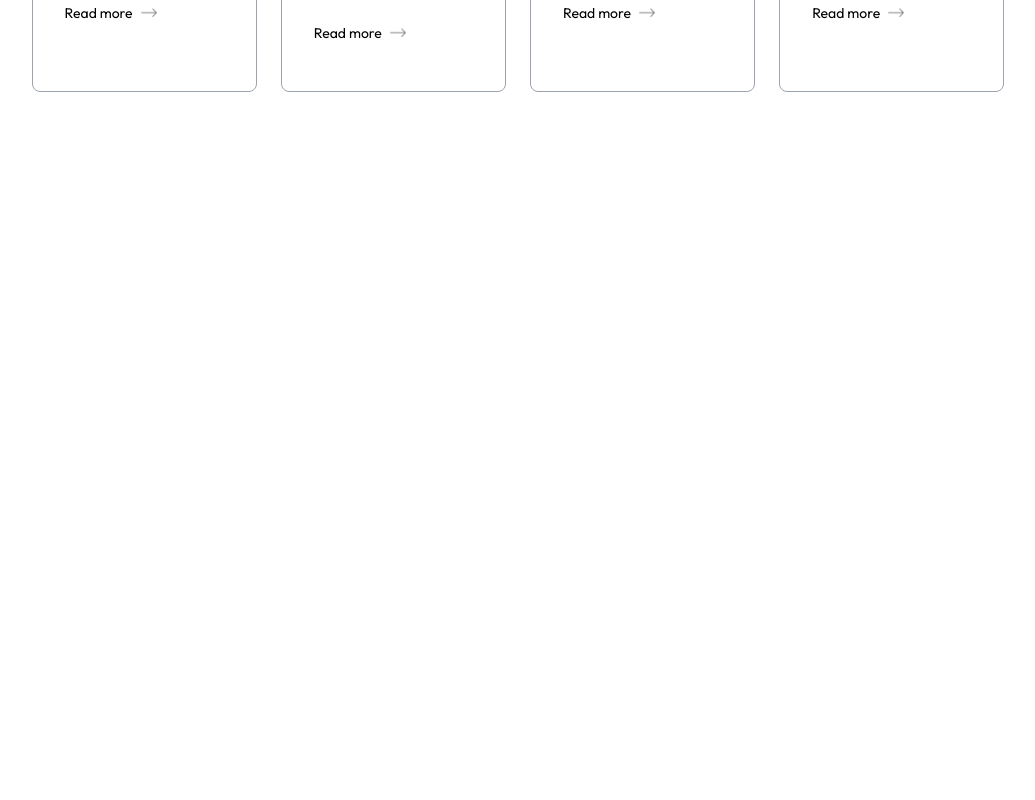
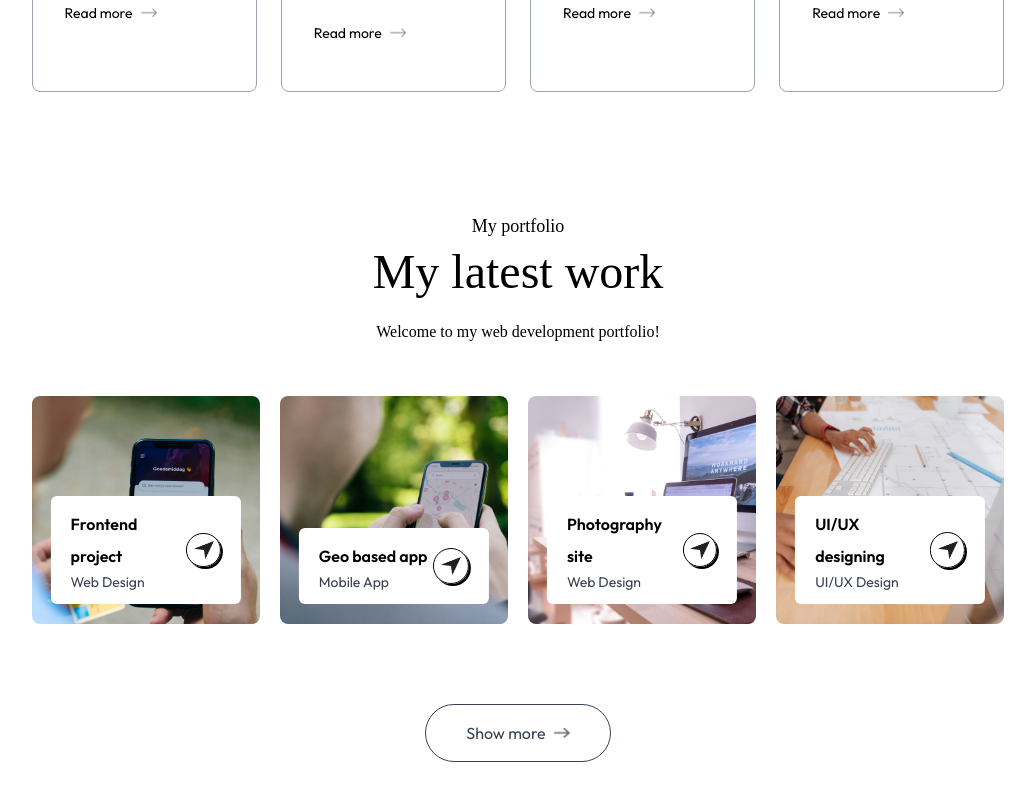
Before and after one commit to jhill426/portfolio, a Next.js app in the folder portfolio/: page / in a window 1280 px wide. Shown: the part 2059-2859 px from the top of the page, without its empty margins (122-1157 px from the left). Before the commit the page ends 2231 px from the top, so only its background shows below. Built offline with nearby package versions, Linux system fonts and the light colour scheme; a web font is replaced by a local one.

Commit message:
Add current work section

```diff
--- /dev/null
+++ b/portfolio/src/app/components/Work.tsx
@@ -0,0 +1,46 @@
+import React from "react";
+import { assets, workData } from "../assets/assets";
+import Image from "next/image";
+
+export default function Work() {
+  return (
+    <div id="work" className="w-full px-[12%] py-10 scroll-mt-20">
+      <h4 className="text-center mb-2 text-lg font-Ovo">My portfolio</h4>
+      <h2 className="text-center text-5xl font-Ovo">My latest work</h2>
+      <p className="text-center max-w-2xl mx-auto mt-5 mb-12 font-Ovo">
+        Welcome to my web development portfolio!
+      </p>
+
+      <div className="grid grid-cols-auto my-10 gap-5">
+        {workData.map((project, index) => (
+          <div
+            key={index}
+            className="aspect-square bg-no-repeat bg-cover bg-center rounded-lg relative cursor-pointer group"
+            style={{ backgroundImage: `url(${project.bgImage})` }}
+          >
+            <div className="bg-white w-10/12 rounded-md absolute bottom-5 left-1/2 -translate-x-1/2 py-3 px-5 flex items-center justify-between duration-500 group-hover:bottom-7">
+              <div>
+                <h2 className="font-semibold">{project.title}</h2>
+                <p className="text-sm text-gray-700">{project.description}</p>
+              </div>
+              <div className="border rounded-full border-black w-9 aspect-square flex items-center justify-center shadow-[2px_2px_0_#000] group-hover:bg-lime-300 transition">
+                <Image src={assets.send_icon} alt="send icon" className="w-5" />
+              </div>
+            </div>
+          </div>
+        ))}
+      </div>
+      <a
+        href=""
+        className="w-max flex items-center justify-center gap-2 text-gray-700 border-[0.5px] border-gray-700 rounded-full py-3 px-10 mx-auto my-20 hover:bg-lightHover duration-500"
+      >
+        Show more{" "}
+        <Image
+          src={assets.right_arrow_bold}
+          alt="right arrow"
+          className="w-4"
+        />
+      </a>
+    </div>
+  );
+}
--- a/portfolio/src/app/page.tsx
+++ b/portfolio/src/app/page.tsx
@@ -3,6 +3,7 @@
 import Header from "./components/Header";
 import Navbar from "./components/Navbar";
 import Services from "./components/Services";
+import Work from "./components/Work";
 
 export default function Home() {
   return (
@@ -11,6 +12,7 @@
       <Header />
       <About />
       <Services />
+      <Work />
     </div>
   );
 }
```
